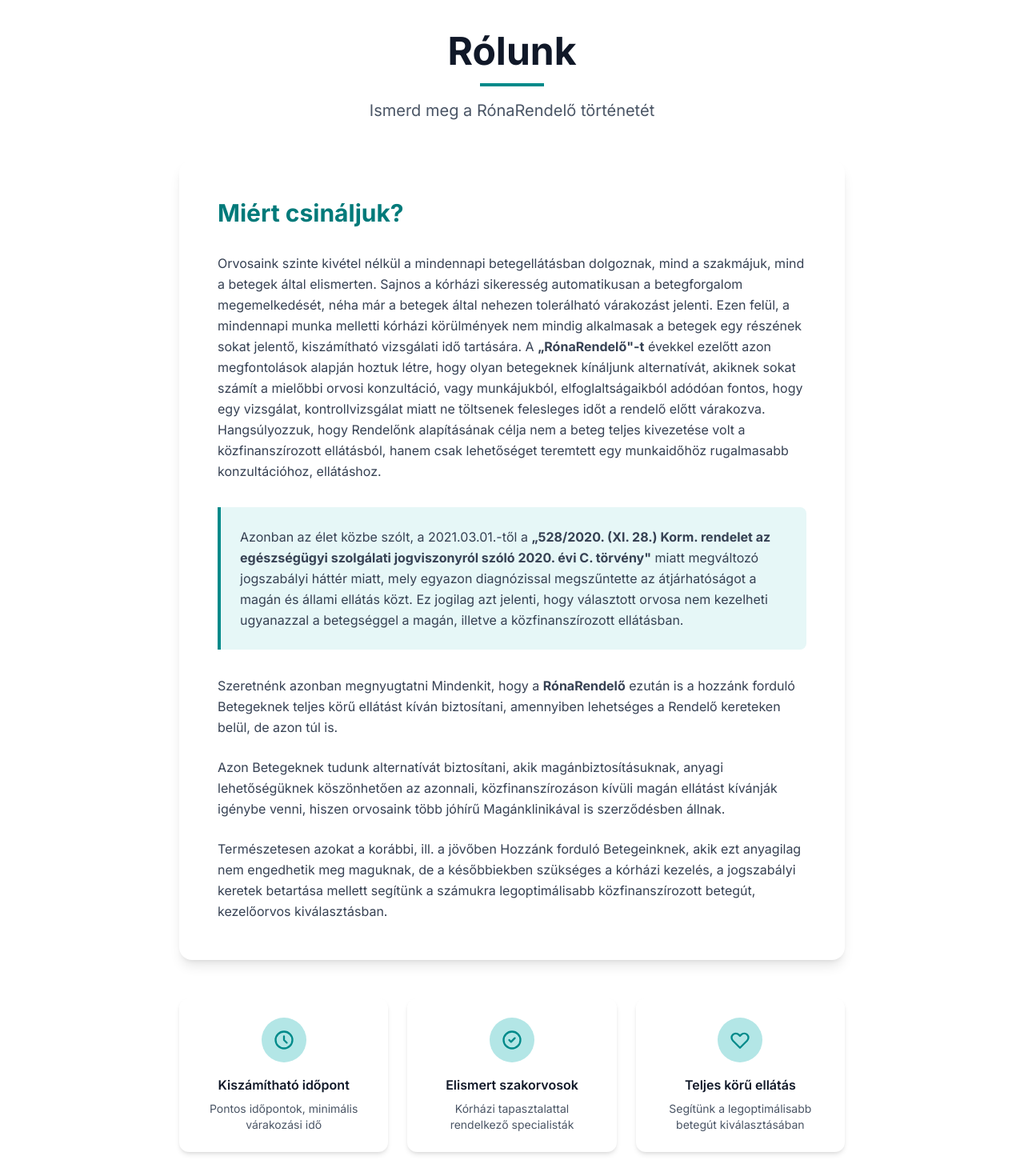
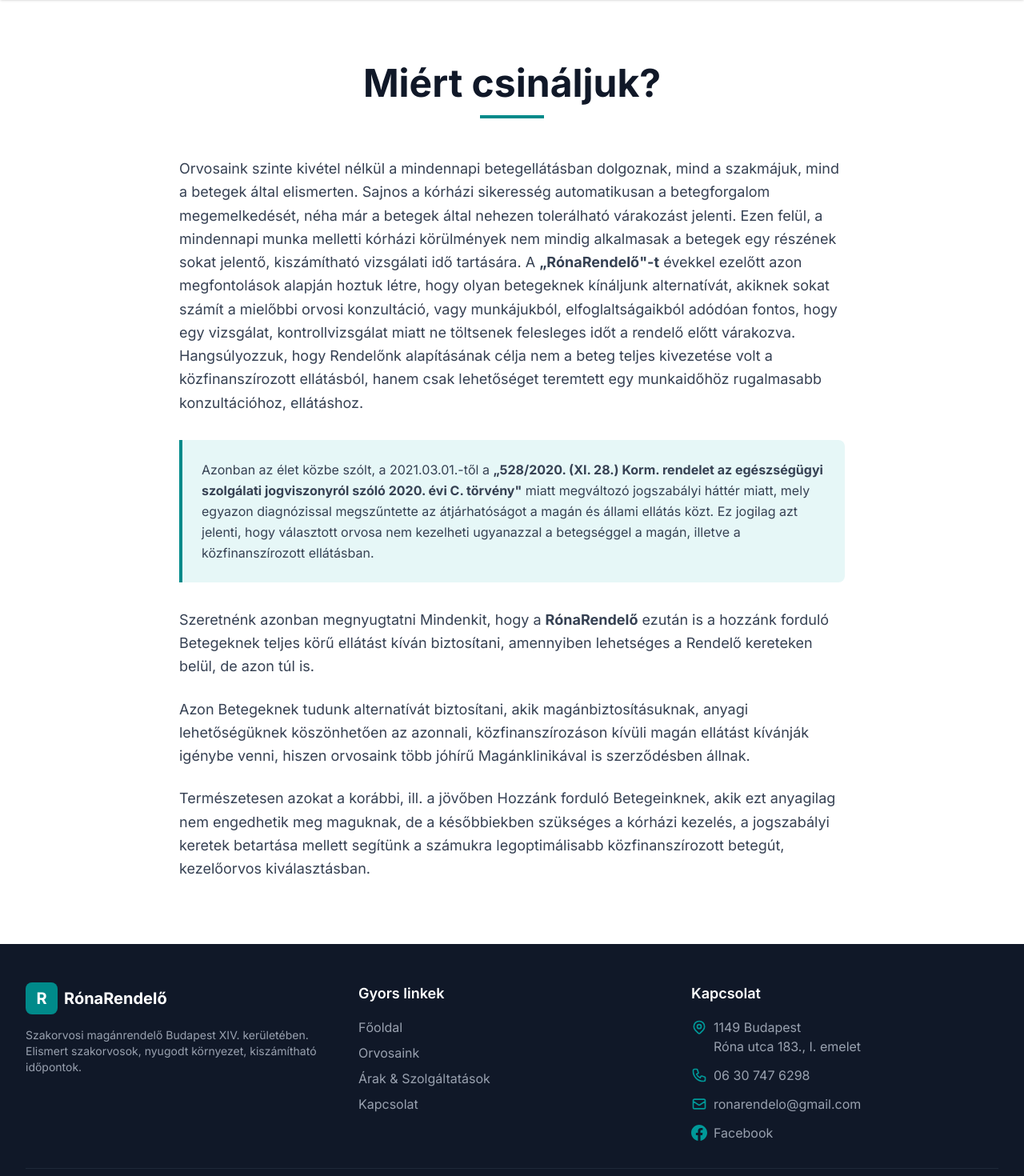
Before and after one commit to krisztajo/rona-static, a Next.js app: page /rolunk in a window 1280 px wide. Shown: the part 140-1610 px from the top of the page at 80% size. Built offline with nearby package versions, Linux system fonts and the light colour scheme.

Commit message:
Update header size, logo, accordion, contact page

```diff
--- a/src/app/kapcsolat/page.tsx
+++ b/src/app/kapcsolat/page.tsx
@@ -181,7 +181,7 @@
                 Rendelési idők
               </h2>
               <div className="space-y-4">
-                {doctors.slice(0, 6).map((doctor) => (
+                {doctors.map((doctor) => (
                   <div key={doctor.id} className="flex justify-between items-start py-2 border-b border-gray-100 last:border-0">
                     <div>
                       <p className="font-medium text-gray-900">{doctor.name}</p>
@@ -193,13 +193,6 @@
                   </div>
                 ))}
               </div>
-              <p className="mt-4 text-sm text-gray-500 text-center">
-                A teljes listáért látogassa meg az{" "}
-                <a href="/orvosaink" className="text-rona-600 hover:text-rona-700 transition-colors">
-                  Orvosaink
-                </a>{" "}
-                oldalt.
-              </p>
             </div>
           </div>
         </div>
--- a/src/app/rolunk/page.tsx
+++ b/src/app/rolunk/page.tsx
@@ -13,22 +13,14 @@
         {/* Header */}
         <div className="text-center mb-12">
           <h1 className="text-4xl md:text-5xl font-bold text-gray-900 mb-4">
-            Rólunk
+            Miért csináljuk?
           </h1>
-          <div className="w-20 h-1 bg-rona-600 mx-auto mb-4"></div>
-          <p className="text-xl text-gray-600">
-            Ismerd meg a RónaRendelő történetét
-          </p>
+          <div className="w-20 h-1 bg-rona-600 mx-auto"></div>
         </div>
 
-        {/* Miért csináljuk? */}
-        <div className="bg-white rounded-2xl shadow-lg p-8 md:p-12">
-          <h2 className="text-2xl md:text-3xl font-bold text-rona-700 mb-8">
-            Miért csináljuk?
-          </h2>
-
+        {/* Content */}
         <div className="prose prose-lg max-w-none text-gray-700 space-y-6">
-            <p className="leading-relaxed">
+          <p className="leading-relaxed text-lg">
             Orvosaink szinte kivétel nélkül a mindennapi betegellátásban
             dolgoznak, mind a szakmájuk, mind a betegek által elismerten.
             Sajnos a kórházi sikeresség automatikusan a betegforgalom
@@ -62,14 +54,14 @@
             </p>
           </div>
 
-            <p className="leading-relaxed">
+          <p className="leading-relaxed text-lg">
             Szeretnénk azonban megnyugtatni Mindenkit, hogy a{" "}
             <strong>RónaRendelő</strong> ezután is a hozzánk forduló
             Betegeknek teljes körű ellátást kíván biztosítani, amennyiben
             lehetséges a Rendelő kereteken belül, de azon túl is.
           </p>
 
-            <p className="leading-relaxed">
+          <p className="leading-relaxed text-lg">
             Azon Betegeknek tudunk alternatívát biztosítani, akik
             magánbiztosításuknak, anyagi lehetőségüknek köszönhetően az
             azonnali, közfinanszírozáson kívüli magán ellátást kívánják
@@ -77,7 +69,7 @@
             szerződésben állnak.
           </p>
 
-            <p className="leading-relaxed">
+          <p className="leading-relaxed text-lg">
             Természetesen azokat a korábbi, ill. a jövőben Hozzánk forduló
             Betegeinknek, akik ezt anyagilag nem engedhetik meg maguknak, de a
             későbbiekben szükséges a kórházi kezelés, a jogszabályi keretek
@@ -86,82 +78,6 @@
           </p>
         </div>
       </div>
-
-        {/* Features */}
-        <div className="grid md:grid-cols-3 gap-6 mt-12">
-          <div className="bg-white rounded-xl shadow-md p-6 text-center">
-            <div className="w-14 h-14 bg-rona-100 rounded-full flex items-center justify-center mx-auto mb-4">
-              <svg
-                className="w-7 h-7 text-rona-600"
-                fill="none"
-                stroke="currentColor"
-                viewBox="0 0 24 24"
-              >
-                <path
-                  strokeLinecap="round"
-                  strokeLinejoin="round"
-                  strokeWidth={2}
-                  d="M12 8v4l3 3m6-3a9 9 0 11-18 0 9 9 0 0118 0z"
-                />
-              </svg>
-            </div>
-            <h3 className="font-semibold text-gray-900 mb-2">
-              Kiszámítható időpont
-            </h3>
-            <p className="text-gray-600 text-sm">
-              Pontos időpontok, minimális várakozási idő
-            </p>
-          </div>
-
-          <div className="bg-white rounded-xl shadow-md p-6 text-center">
-            <div className="w-14 h-14 bg-rona-100 rounded-full flex items-center justify-center mx-auto mb-4">
-              <svg
-                className="w-7 h-7 text-rona-600"
-                fill="none"
-                stroke="currentColor"
-                viewBox="0 0 24 24"
-              >
-                <path
-                  strokeLinecap="round"
-                  strokeLinejoin="round"
-                  strokeWidth={2}
-                  d="M9 12l2 2 4-4m6 2a9 9 0 11-18 0 9 9 0 0118 0z"
-                />
-              </svg>
-            </div>
-            <h3 className="font-semibold text-gray-900 mb-2">
-              Elismert szakorvosok
-            </h3>
-            <p className="text-gray-600 text-sm">
-              Kórházi tapasztalattal rendelkező specialisták
-            </p>
-          </div>
-
-          <div className="bg-white rounded-xl shadow-md p-6 text-center">
-            <div className="w-14 h-14 bg-rona-100 rounded-full flex items-center justify-center mx-auto mb-4">
-              <svg
-                className="w-7 h-7 text-rona-600"
-                fill="none"
-                stroke="currentColor"
-                viewBox="0 0 24 24"
-              >
-                <path
-                  strokeLinecap="round"
-                  strokeLinejoin="round"
-                  strokeWidth={2}
-                  d="M4.318 6.318a4.5 4.5 0 000 6.364L12 20.364l7.682-7.682a4.5 4.5 0 00-6.364-6.364L12 7.636l-1.318-1.318a4.5 4.5 0 00-6.364 0z"
-                />
-              </svg>
-            </div>
-            <h3 className="font-semibold text-gray-900 mb-2">
-              Teljes körű ellátás
-            </h3>
-            <p className="text-gray-600 text-sm">
-              Segítünk a legoptimálisabb betegút kiválasztásában
-            </p>
-          </div>
-        </div>
-      </div>
     </div>
   );
 }
--- a/src/app/szolgaltatasok/page.tsx
+++ b/src/app/szolgaltatasok/page.tsx
@@ -5,9 +5,7 @@
 import { contactInfo } from "@/data/contact";
 
 export default function SzolgaltatasokPage() {
-  const [openCategory, setOpenCategory] = useState<string | null>(
-    serviceCategories[0]?.id || null
-  );
+  const [openCategory, setOpenCategory] = useState<string | null>(null);
 
   const toggleCategory = (categoryId: string) => {
     setOpenCategory(openCategory === categoryId ? null : categoryId);
--- a/src/components/Header.tsx
+++ b/src/components/Header.tsx
@@ -19,7 +19,7 @@
   return (
     <header className="bg-white shadow-sm sticky top-0 z-50">
       {/* Contact Bar */}
-      <div className="bg-rona-700 text-white py-2">
+      <div className="bg-rona-700 text-white py-3">
         <div className="max-w-7xl mx-auto px-4 sm:px-6 lg:px-8">
           <div className="flex flex-wrap justify-center sm:justify-between items-center gap-2 text-sm">
             <div className="flex items-center gap-4">
@@ -57,15 +57,15 @@
 
       {/* Main Navigation */}
       <nav className="max-w-7xl mx-auto px-4 sm:px-6 lg:px-8">
-        <div className="flex justify-between items-center h-16">
+        <div className="flex justify-between items-center h-24">
           {/* Logo */}
           <Link href="/" className="flex items-center">
             <Image
               src="/logo.png"
               alt="RónaRendelő - ...tudjuk, szeretjük!"
-              width={90}
-              height={80}
-              className="h-14 w-auto"
+              width={120}
+              height={100}
+              className="h-20 w-auto"
               priority
             />
           </Link>
```
Lines whose indentation alone changed are shown as unchanged.
